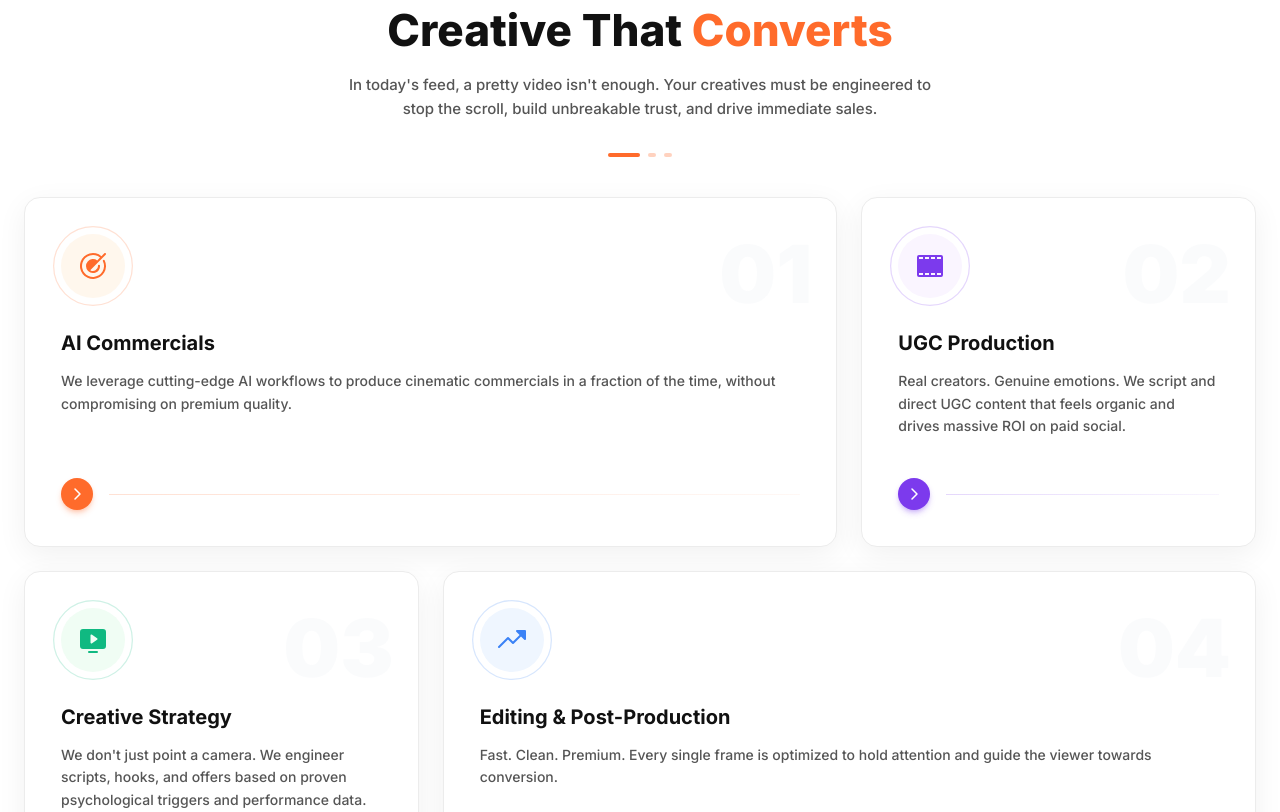
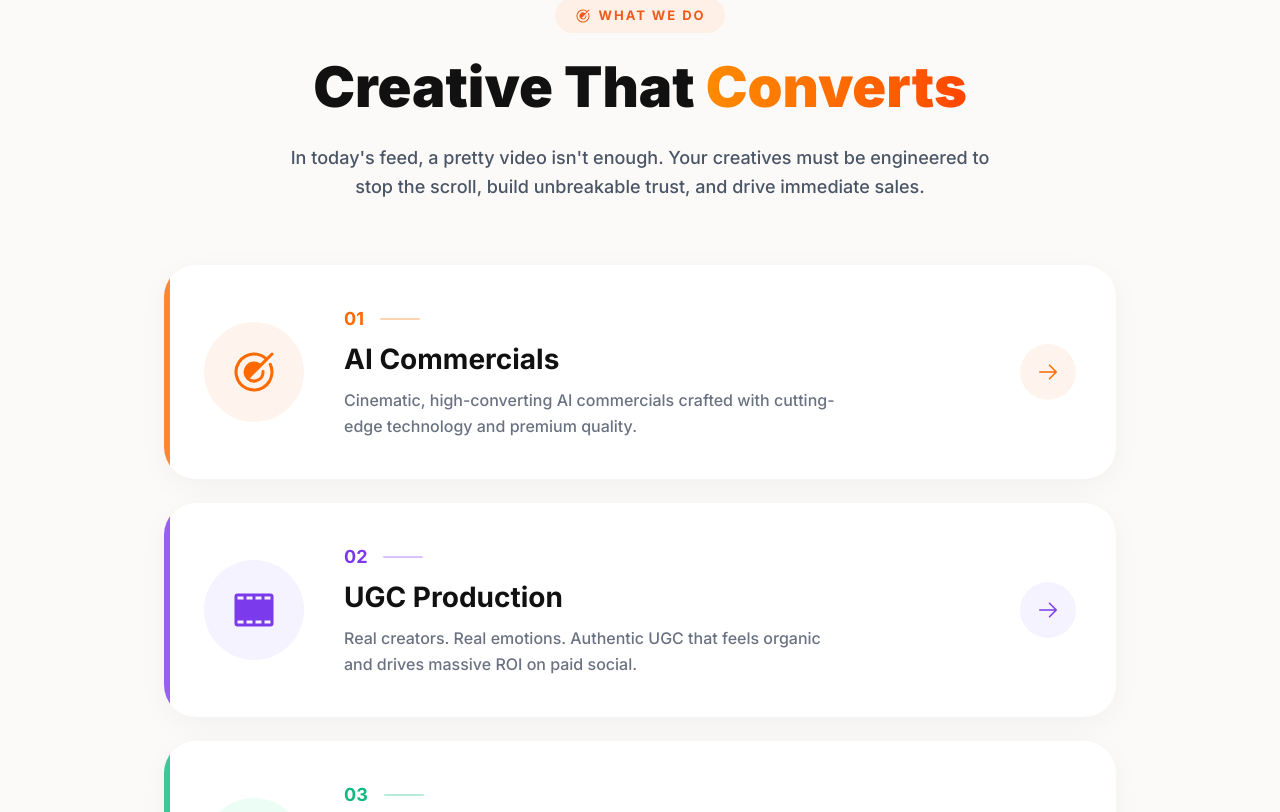
Before and after one commit to goshalontu25-cpu/citygfx-landing-page, a Next.js app: page / in a window 1280 px wide. Shown: the part 2448-3260 px from the top of the page. Built offline with nearby package versions, Linux system fonts and the light colour scheme.

Commit message:
Redesign features section to match reference compact list style

```diff
--- a/components/features.tsx
+++ b/components/features.tsx
@@ -6,7 +6,7 @@ import {
   PiFilmStripFill as Clapperboard,
   PiMonitorPlayFill as MonitorPlay,
   PiTrendUpFill as TrendingUp,
-  PiCaretRightBold as ChevronRight
+  PiArrowRight as ArrowRight
 } from "react-icons/pi"
 import * as motion from "framer-motion/client"
 
@@ -14,49 +14,41 @@ const features = [
   {
     num: "01",
     title: "AI Commercials",
-    description: "We leverage cutting-edge AI workflows to produce cinematic commercials in a fraction of the time, without compromising on premium quality.",
+    description: "Cinematic, high-converting AI commercials crafted with cutting-edge technology and premium quality.",
     icon: Target,
-    colorClass: "text-[#FF6B2B]",
-    bgClass: "bg-orange-50",
-    buttonClass: "bg-[#FF6B2B] shadow-[#FF6B2B]/30",
-    lineClass: "bg-gradient-to-r from-[#FF6B2B]/20 to-[#FF6B2B]/5"
+    themeColor: "#FF6A00",
+    bgLight: "#FFF4ED"
   },
   {
     num: "02",
     title: "UGC Production",
-    description: "Real creators. Genuine emotions. We script and direct UGC content that feels organic and drives massive ROI on paid social.",
+    description: "Real creators. Real emotions. Authentic UGC that feels organic and drives massive ROI on paid social.",
     icon: Clapperboard,
-    colorClass: "text-[#7C3AED]",
-    bgClass: "bg-purple-50",
-    buttonClass: "bg-[#7C3AED] shadow-[#7C3AED]/30",
-    lineClass: "bg-gradient-to-r from-[#7C3AED]/20 to-[#7C3AED]/5"
+    themeColor: "#7C3AED",
+    bgLight: "#F5F3FF"
   },
   {
     num: "03",
     title: "Creative Strategy",
-    description: "We don't just point a camera. We engineer scripts, hooks, and offers based on proven psychological triggers and performance data.",
+    description: "Data-driven concepts, hooks, and offers built on proven psychological triggers and performance insights.",
     icon: MonitorPlay,
-    colorClass: "text-[#10B981]",
-    bgClass: "bg-green-50",
-    buttonClass: "bg-[#10B981] shadow-[#10B981]/30",
-    lineClass: "bg-gradient-to-r from-[#10B981]/20 to-[#10B981]/5"
+    themeColor: "#10B981",
+    bgLight: "#ECFDF5"
   },
   {
     num: "04",
     title: "Editing & Post-Production",
-    description: "Fast. Clean. Premium. Every single frame is optimized to hold attention and guide the viewer towards conversion.",
+    description: "Fast. Clean. Premium. Every frame optimized to hold attention and maximize conversions.",
     icon: TrendingUp,
-    colorClass: "text-[#3B82F6]",
-    bgClass: "bg-blue-50",
-    buttonClass: "bg-[#3B82F6] shadow-[#3B82F6]/30",
-    lineClass: "bg-gradient-to-r from-[#3B82F6]/20 to-[#3B82F6]/5"
+    themeColor: "#3B82F6",
+    bgLight: "#EFF6FF"
   }
 ]
 
 export function Features() {
   return (
-    <section className="pt-8 md:pt-12 pb-8 md:pb-12 bg-secondary" id="services">
-      <div className="container mx-auto max-w-[1280px] px-4 md:px-6">
+    <section className="pt-16 md:pt-24 pb-16 md:pb-24 bg-[#FCFAF8]" id="services">
+      <div className="container mx-auto max-w-[1000px] px-4 md:px-6">
 
         {/* Header Section */}
         <motion.div
@@ -64,30 +56,24 @@ export function Features() {
           whileInView={{ opacity: 1, y: 0 }}
           viewport={{ once: true }}
           transition={{ duration: 0.5 }}
-          className="flex flex-col items-center text-center mb-10 md:mb-8 md:mb-10"
+          className="flex flex-col items-center text-center mb-12 md:mb-16"
         >
-          <div className="inline-flex items-center gap-2 bg-orange-50 text-[#FF6B2B] px-4 py-1.5 rounded-full text-[12px] font-bold tracking-widest uppercase mb-6">
-            <Target className="w-3.5 h-3.5" />
+          <div className="inline-flex items-center gap-2 bg-[#FEF0E6] text-[#F05A1B] px-5 py-2 rounded-full text-[13px] font-bold tracking-[0.15em] uppercase mb-6">
+            <Target className="w-4 h-4" />
             WHAT WE DO
           </div>
 
-          <h2 className="text-[28px] sm:text-[36px] md:text-[44px] font-extrabold text-text-dark leading-[1.2] mb-4 text-center md:text-left">
-            Creative That <span className="text-[#FF6B2B]">Converts</span>
+          <h2 className="text-[36px] sm:text-[44px] md:text-[56px] font-black text-[#111111] leading-[1.1] mb-6">
+            Creative That <span className="bg-gradient-to-r from-[#FF8A00] to-[#FF4500] bg-clip-text text-transparent">Converts</span>
           </h2>
 
-          <p className="text-[15px] text-text-soft font-medium max-w-[600px] mb-8 leading-relaxed">
+          <p className="text-[16px] md:text-[18px] text-gray-600 font-medium max-w-[700px] leading-relaxed">
             In today's feed, a pretty video isn't enough. Your creatives must be engineered to stop the scroll, build unbreakable trust, and drive immediate sales.
           </p>
-
-          <div className="flex gap-2">
-            <div className="w-8 h-1 bg-[#FF6B2B] rounded-full" />
-            <div className="w-2 h-1 bg-[#FF6B2B] rounded-full opacity-30" />
-            <div className="w-2 h-1 bg-[#FF6B2B] rounded-full opacity-30" />
-          </div>
         </motion.div>
 
-        {/* Feature Cards Grid */}
-        <div className="grid grid-cols-1 md:grid-cols-2 lg:grid-cols-3 gap-6">
+        {/* Feature Cards List */}
+        <div className="flex flex-col gap-6">
           {features.map((feature, idx) => (
             <motion.div
               key={idx}
@@ -95,37 +81,47 @@ export function Features() {
               whileInView={{ opacity: 1, y: 0 }}
               viewport={{ once: true }}
               transition={{ duration: 0.5, delay: idx * 0.1 }}
-              className={`group relative bg-white rounded-2xl p-9 shadow-[0_8px_30px_rgba(0,0,0,0.06)] hover:shadow-[0_16px_40px_rgba(0,0,0,0.1)] hover:-translate-y-2 transition-all duration-300 border border-border flex flex-col h-full overflow-hidden ${
-                idx === 0 || idx === 3 ? "lg:col-span-2" : "lg:col-span-1"
-              }`}
+              className="group relative bg-white rounded-[24px] sm:rounded-[32px] p-6 sm:p-8 md:p-10 shadow-[0_8px_30px_rgba(0,0,0,0.04)] hover:shadow-[0_20px_40px_rgba(0,0,0,0.08)] transition-all duration-300 flex flex-col sm:flex-row items-start sm:items-center gap-6 sm:gap-10 overflow-hidden cursor-pointer hover:-translate-y-1"
             >
-              {/* Background Number */}
-              <div className="absolute top-4 right-6 text-[80px] font-black text-gray-50/80 -z-0 pointer-events-none select-none transition-transform duration-500 group-hover:scale-110 group-hover:-translate-y-2">
-                {feature.num}
+              {/* Left Color Strip */}
+              <div
+                className="absolute left-0 top-0 bottom-0 w-[4px] sm:w-[6px] rounded-l-[24px] sm:rounded-l-[32px] transition-opacity duration-300 opacity-80 group-hover:opacity-100"
+                style={{ backgroundColor: feature.themeColor }}
+              />
+
+              {/* Icon Container */}
+              <div
+                className="shrink-0 w-[80px] h-[80px] sm:w-[100px] sm:h-[100px] rounded-full flex items-center justify-center transition-transform duration-500 group-hover:scale-110 group-hover:rotate-3"
+                style={{ backgroundColor: feature.bgLight, color: feature.themeColor }}
+              >
+                <feature.icon className="w-10 h-10 sm:w-12 sm:h-12" />
               </div>
 
-              {/* Icon */}
-              <div className={`relative z-10 w-16 h-16 rounded-full ${feature.bgClass} ${feature.colorClass} flex items-center justify-center mb-8`}>
-                <div className="absolute inset-0 rounded-full border border-current opacity-20 transform scale-125" />
-                <feature.icon className="w-8 h-8" />
+              {/* Text Content */}
+              <div className="flex-1 flex flex-col">
+                {/* Number & Line */}
+                <div className="flex items-center gap-4 mb-2 sm:mb-3">
+                  <span className="text-[16px] sm:text-[18px] font-bold" style={{ color: feature.themeColor }}>
+                    {feature.num}
+                  </span>
+                  <div className="h-[2px] w-8 sm:w-10 rounded-full opacity-30" style={{ backgroundColor: feature.themeColor }} />
+                </div>
+
+                <h3 className="text-[22px] sm:text-[28px] font-bold text-[#111111] mb-2 sm:mb-3 group-hover:text-[#FF6A00] transition-colors duration-300">
+                  {feature.title}
+                </h3>
+
+                <p className="text-[15px] sm:text-[16px] text-gray-500 font-medium leading-relaxed max-w-[500px]">
+                  {feature.description}
+                </p>
               </div>
 
-              {/* Content */}
-              <div className="relative z-10 flex-1 flex flex-col">
-                <h3 className="text-[20px] font-bold text-text-dark mb-3 leading-snug">
-                  {feature.title}
-                </h3>
-                <p className="text-[14px] text-text-soft font-medium leading-relaxed mb-10 flex-1">
-                  {feature.description}
-                </p>
-
-                {/* Bottom Action Area */}
-                <div className="mt-auto flex items-center gap-4">
-                  <button className={`w-8 h-8 rounded-full ${feature.buttonClass} text-white flex items-center justify-center shadow-md transform transition-transform duration-300 group-hover:translate-x-1 shrink-0`}>
-                    <ChevronRight className="w-4 h-4" />
-                  </button>
-                  <div className={`flex-1 h-px ${feature.lineClass}`} />
-                </div>
+              {/* Right Arrow Button */}
+              <div
+                className="shrink-0 w-12 h-12 sm:w-14 sm:h-14 rounded-full flex items-center justify-center transition-all duration-300 group-hover:scale-110 mt-4 sm:mt-0"
+                style={{ backgroundColor: feature.bgLight, color: feature.themeColor }}
+              >
+                <ArrowRight className="w-5 h-5 sm:w-6 sm:h-6 transition-transform duration-300 group-hover:translate-x-1" />
               </div>
             </motion.div>
           ))}
```
